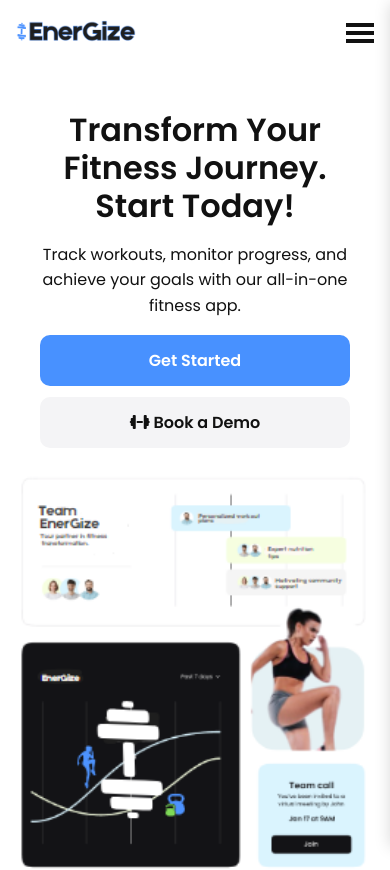
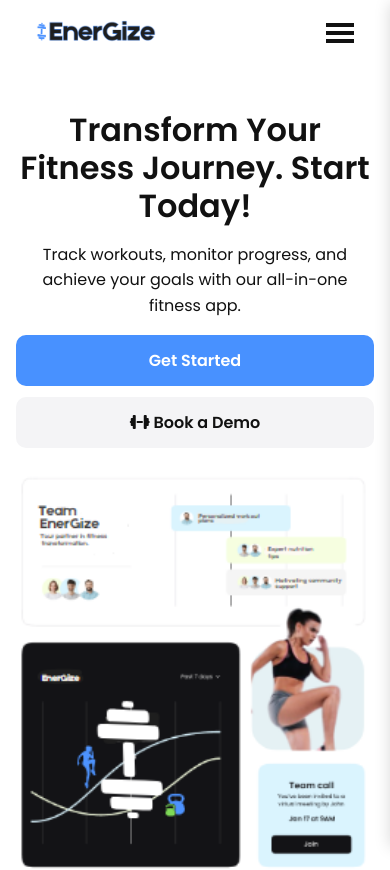
Before and after one commit to Toobby2808/Energize-Project, a plain HTML site: page index.html in a window 390 px wide. Shown: the top 870 px of the page. Drawn offline with Linux system fonts and the light colour scheme.

Commit message:
First Commit

```diff
--- a/styles.css
+++ b/styles.css
@@ -21,8 +21,8 @@ body {
   font-size: 1rem;
   line-height: 1.6;
   font-family: "Poppins", sans-serif;
+  color: var(--black-color);
   overflow-x: hidden;
-  color: var(--black-color);
 }
 
 a {
@@ -67,7 +67,7 @@ img {
 
 /* NAVBAR */
 .navbar {
-  padding: 20px 0px;
+  padding: 20px;
   width: 100%;
   overflow: hidden;
   background: var(--white-color);
@@ -207,7 +207,6 @@ img {
     background-repeat: no-repeat;
     background-position: center bottom;
     background-size: 350px 400px;
-    padding: 0 2.5rem;
   }
 
   .hero-content {
@@ -217,7 +216,6 @@ img {
 
   .hero-content h1 {
     font-size: 2.5rem;
-    max-width: 100%;
   }
 
   .hero-content p {
```
